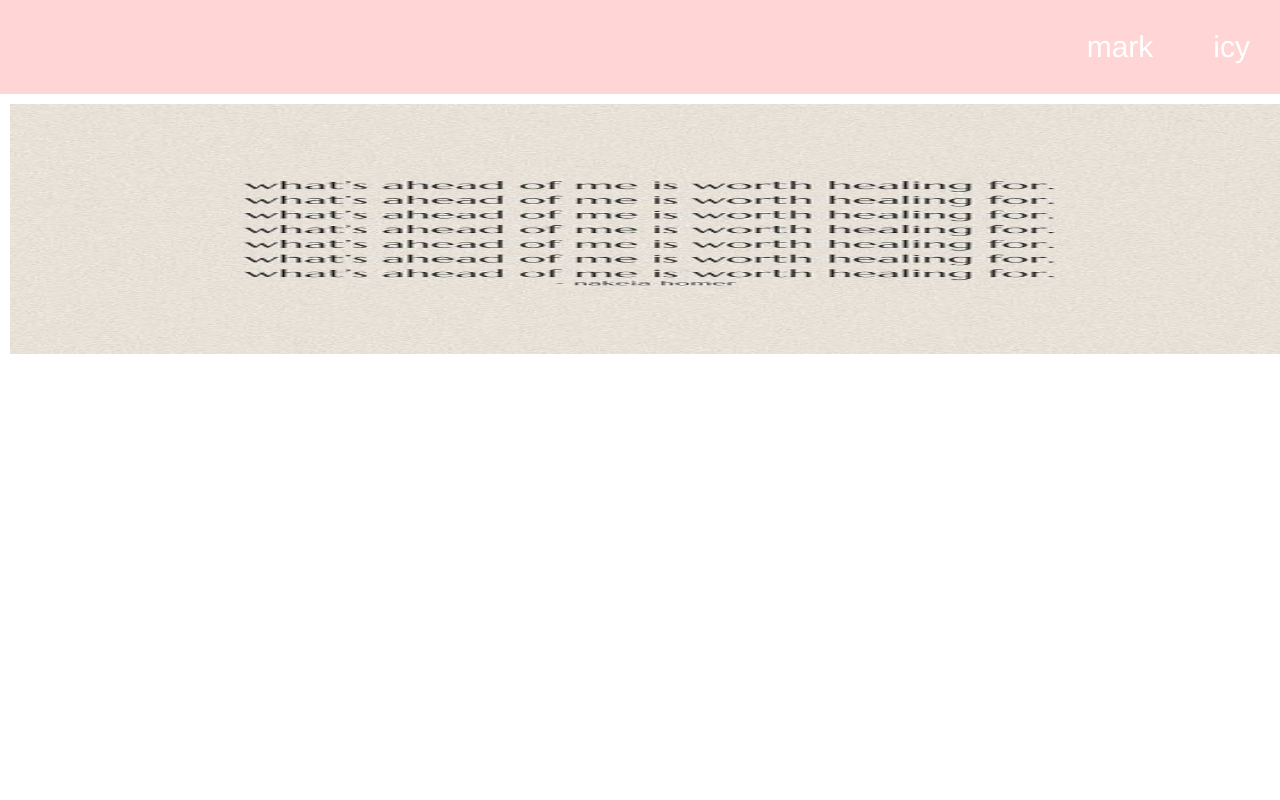
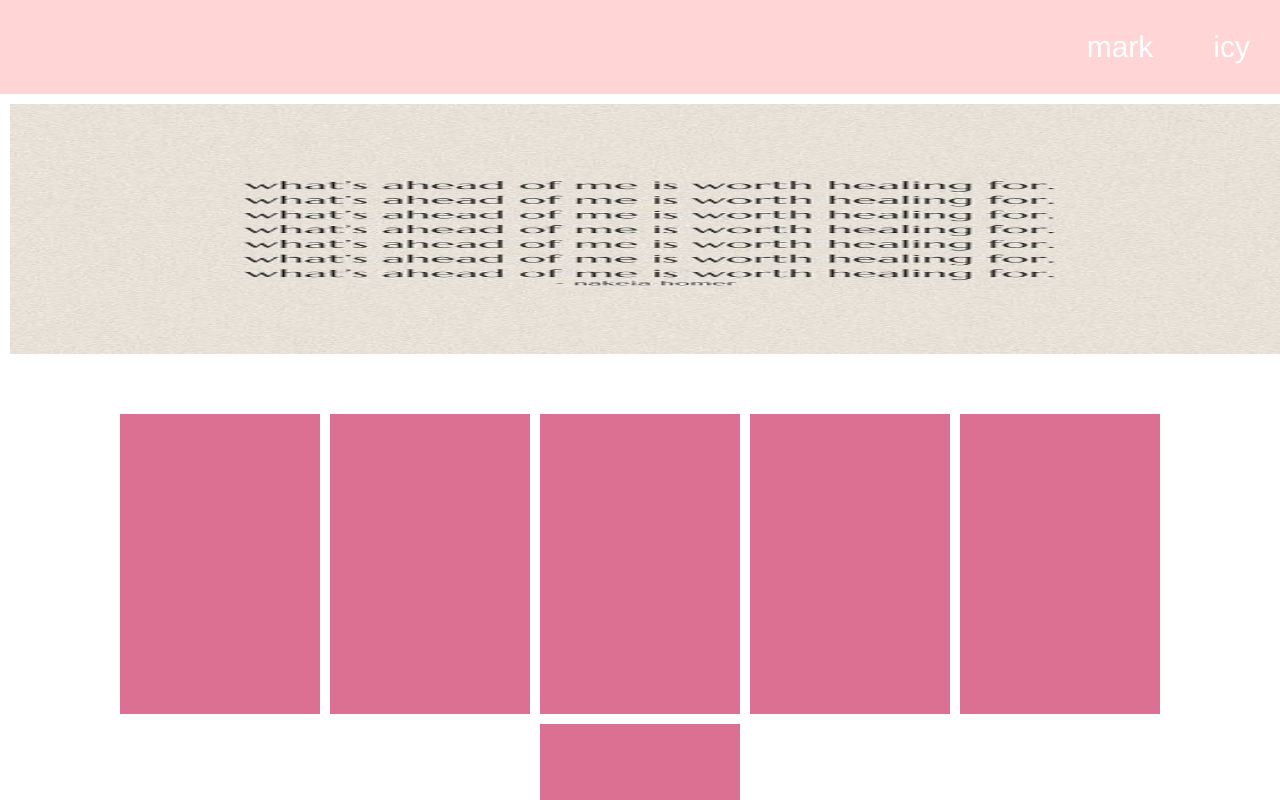
Before and after one commit to mark-icy/shop-frontend, a React (Create React App) app: page / in a window 1280 px wide. Shown: the top 800 px of the page. Built offline with nearby package versions, Linux system fonts and the light colour scheme.

Commit message:
added item placeholders

```diff
--- a/src/App.css
+++ b/src/App.css
@@ -21,3 +21,13 @@ body {
 	width: 100%;
 	height: 250px;
 }
+
+.placeholders{
+	display: flex;
+	flex-direction: row;
+	padding: 50px;
+	align-content: center;
+	justify-content: center;
+	gap: 10px;
+	flex-wrap: wrap;
+}
--- a/src/App.js
+++ b/src/App.js
@@ -1,5 +1,6 @@
 import Header from "./Header.js";
 import "./App.css";
+import Item from "./Item.js";
 
 function App(){
   return (
@@ -7,6 +8,15 @@ function App(){
 		<div className="App">
       			<Header/>
             <div><img className="banner" src="/banner.jpg" alt="banner image"/></div>
+            <div className ="placeholders">
+                <Item/>
+                <Item/>
+                <Item/>
+                <Item/>
+                <Item/>
+                <Item/>
+
+            </div>
     		</div>
 	</div>
   );
--- /dev/null
+++ b/src/Item.css
@@ -0,0 +1,7 @@
+.itemPlaceholder{
+    width: 200px;
+    height: 300px;
+    background-color: palevioletred;
+
+
+}
--- /dev/null
+++ b/src/Item.js
@@ -0,0 +1,12 @@
+import './Item.css';
+
+const Item = (props) => {
+	return (
+		<div className ="itemPlaceholder">
+
+        </div>
+
+	)
+}
+
+export default Item;
```
